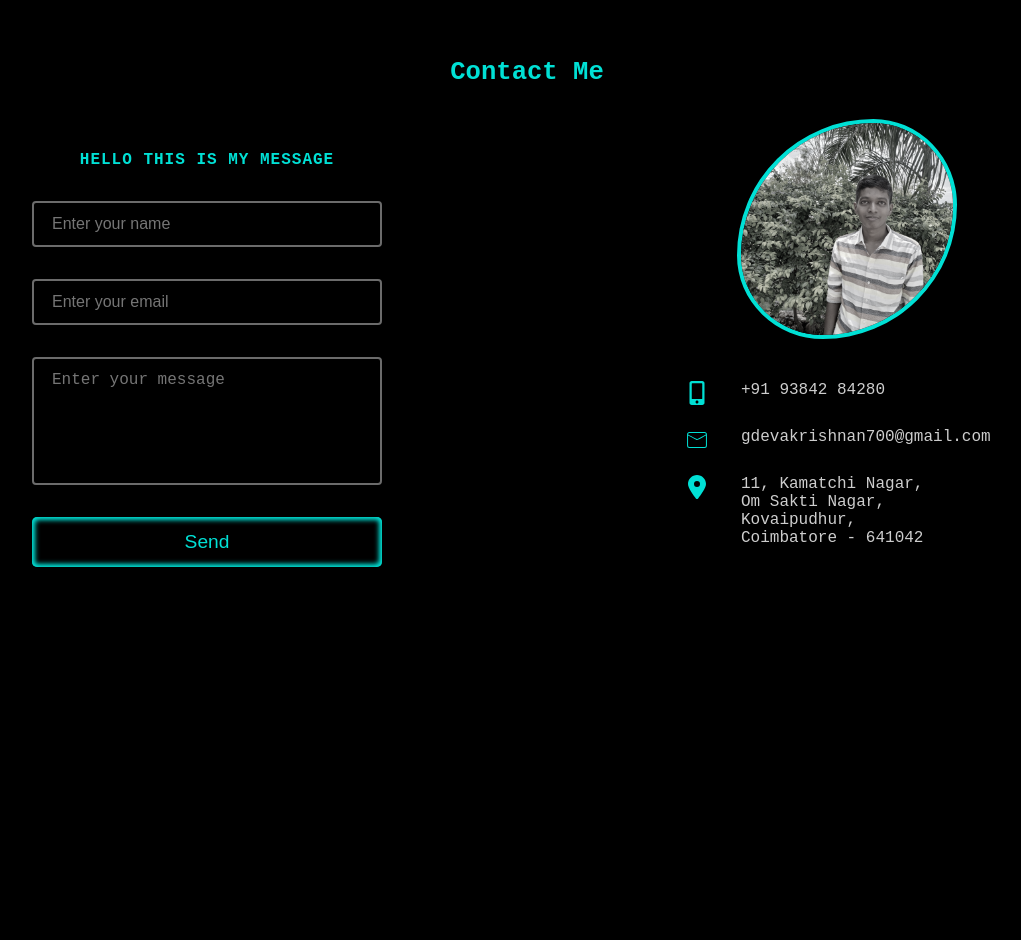
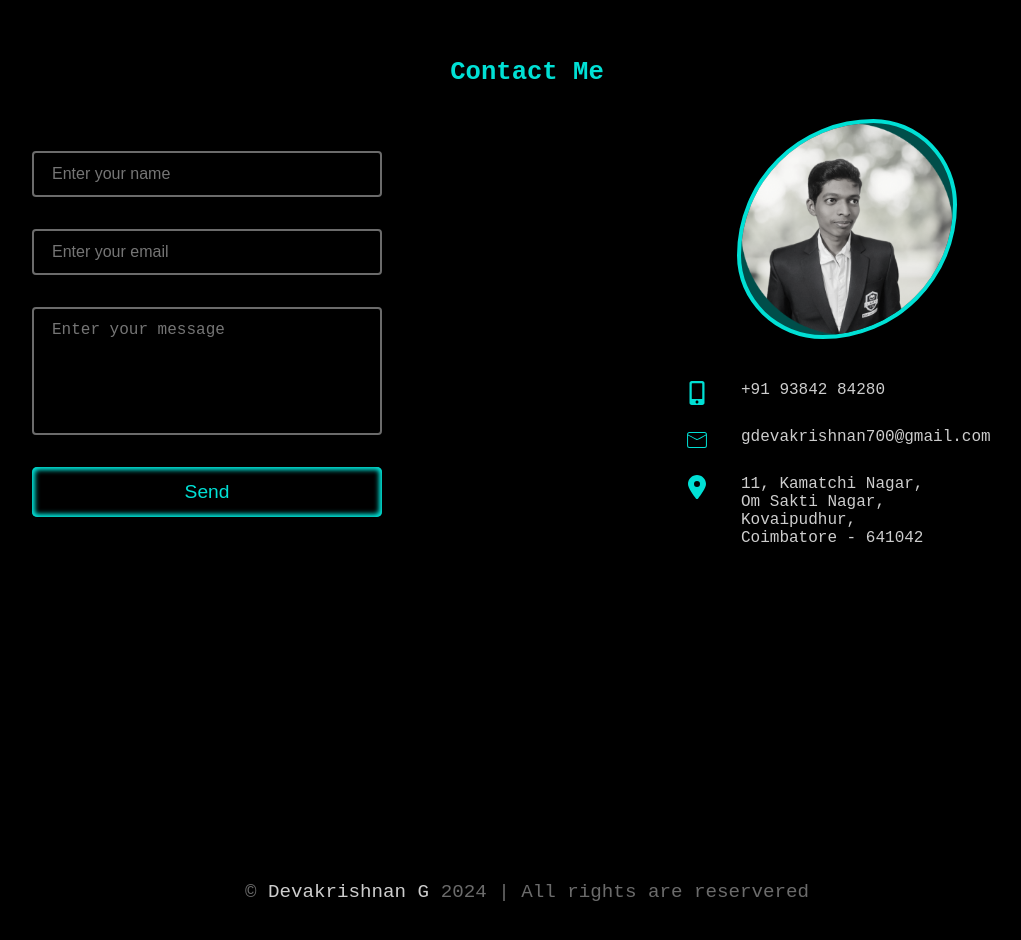
Before and after one commit to gdevakrishnan/gdevakrishnan-portfolio, a React (Vite) app in the folder client/: page /contact in a window 1280 px wide. Shown: the part 60-1000 px from the top of the page, without its empty margins (113-1134 px from the left). Before the commit the page ends 902 px from the top, so only its background shows below. Built offline with nearby package versions, Linux system fonts and the light colour scheme.

Commit message:
client side deployment

```diff
--- a/client/src/components/Footer.jsx
+++ b/client/src/components/Footer.jsx
@@ -1,8 +1,12 @@
-import React from 'react'
+import React, { Fragment } from 'react'
 
 function Footer() {
   return (
-    <div>Footer</div>
+    <Fragment>
+      <footer>
+        <h1>&copy; <span className='name'>Devakrishnan G</span> 2024 | <span className='block'>All rights are reservered</span></h1>
+      </footer>
+    </Fragment>
   )
 }
 
--- a/client/src/components/Navbar.jsx
+++ b/client/src/components/Navbar.jsx
@@ -1,45 +1,89 @@
-import React, { Fragment, useContext } from 'react'
-import logo from '../assets/gd_logo.png'
-import { Link } from 'react-router-dom'
-import appContext from '../context/appContext'
+import React, { Fragment, useContext, useState } from 'react';
+import logo from '../assets/gd_logo.png';
+import { Link } from 'react-router-dom';
+import appContext from '../context/appContext';
 
 function Navbar() {
     const { navState } = useContext(appContext);
+    const [menuOpen, setMenuOpen] = useState(false);
+
+    const handleMenuToggle = () => {
+        setMenuOpen(!menuOpen);
+    };
+
+    const handleLinkClick = () => {
+        setMenuOpen(false);
+    };
 
     return (
         <Fragment>
             <nav className="menu-container">
-                <input type="checkbox" aria-label="Toggle menu" />
-                <span></span>
-                <span></span>
-                <span></span>
+                <input
+                    type="checkbox"
+                    aria-label="Toggle menu"
+                    checked={menuOpen}
+                    onChange={handleMenuToggle}
+                />
+                <span onClick={handleMenuToggle}></span>
+                <span onClick={handleMenuToggle}></span>
+                <span onClick={handleMenuToggle}></span>
 
-                <Link to="/" className="menu-logo">
+                <Link to="/" className="menu-logo" onClick={handleLinkClick}>
                     <img src={logo} alt="gdevakrishnan" />
                 </Link>
 
-                <div className="menu">
+                <div className={`menu ${menuOpen ? 'open' : ''}`}>
                     <ul>
                         <li>
-                            <Link style={{ color: (navState.home) ? "#00e0d5": null }} to="/">Home</Link>
+                            <Link
+                                style={{ color: navState.home ? "#00e0d5" : null }}
+                                to="/"
+                                onClick={handleLinkClick}
+                            >
+                                Home
+                            </Link>
                         </li>
                         <li>
-                            <Link style={{ color: (navState.about) ? "#00e0d5": null }} to="/about">About</Link>
+                            <Link
+                                style={{ color: navState.about ? "#00e0d5" : null }}
+                                to="/about"
+                                onClick={handleLinkClick}
+                            >
+                                About
+                            </Link>
                         </li>
                         <li>
-                            <Link style={{ color: (navState.skills) ? "#00e0d5": null }} to="/skills">Skills</Link>
+                            <Link
+                                style={{ color: navState.skills ? "#00e0d5" : null }}
+                                to="/skills"
+                                onClick={handleLinkClick}
+                            >
+                                Skills
+                            </Link>
                         </li>
                         <li>
-                            <Link style={{ color: (navState.projects) ? "#00e0d5": null }} to="/projects">Projects</Link>
+                            <Link
+                                style={{ color: navState.projects ? "#00e0d5" : null }}
+                                to="/projects"
+                                onClick={handleLinkClick}
+                            >
+                                Projects
+                            </Link>
                         </li>
                         <li>
-                            <Link style={{ color: (navState.contact) ? "#00e0d5": null }} to="/contact">Contact</Link>
+                            <Link
+                                style={{ color: navState.contact ? "#00e0d5" : null }}
+                                to="/contact"
+                                onClick={handleLinkClick}
+                            >
+                                Contact
+                            </Link>
                         </li>
                     </ul>
                 </div>
             </nav>
         </Fragment>
-    )
+    );
 }
 
-export default Navbar
+export default Navbar;
--- a/client/src/components/Profile.jsx
+++ b/client/src/components/Profile.jsx
@@ -1,5 +1,5 @@
 import React, { Fragment } from 'react'
-import devakrishnan_profile from "../assets/devakrishnan_profile.jpg"
+import devakrishnan_profile from "../assets/devakrishnan_profile.png"
 
 function Profile() {
   return (
--- a/client/src/index.css
+++ b/client/src/index.css
@@ -438,12 +438,16 @@ body {
   height: 220px;
   border: 4px solid var(--main);
   margin-bottom: 2rem;
+  background-color: var(--color2);
+  display: flex;
+  justify-content: center;
+  align-items: center;
+  background-color: #00e0d559;
 }
 
 .profile_image .img {
   width: 100%;
   height: auto;
-  object-fit: center;
   border-radius: 40px;
   filter: grayscale(90%);
 }
@@ -773,3 +777,31 @@ body {
     padding-top: 6rem;
   }
 }
+
+/* footer */
+footer {
+  background-color: var(--color1);
+  width: 100%;
+  min-height: 100px;
+  height: auto;
+  display: grid;
+  place-items: center;
+}
+
+footer h1 {
+  color: var(--color2);
+  font-size: 1.2rem;
+  font-weight: 400;
+  line-height: 2rem;
+  text-align: center;
+}
+
+footer h1 .name {
+  color: var(--text);
+}
+
+@media screen and (max-width: 800px) {
+  footer h1 .block {
+    display: block;
+  }
+}
--- a/client/src/pages/Contact.jsx
+++ b/client/src/pages/Contact.jsx
@@ -8,13 +8,14 @@ import validator from 'validator'
 import { sendEmail } from '../services/serviceWorker';
 
 function Contact() {
-  const { setNavState } = useContext(appContext);
-  const [msg, setMsg] = useState("Hello this is my message");
-  const [formData, setFormData] = useState({
+  const initialState = {
     name: '',
     gmail: '',
     message: ''
-  });
+  };
+  const { setNavState } = useContext(appContext);
+  const [msg, setMsg] = useState("");
+  const [formData, setFormData] = useState(initialState);
 
   useEffect(() => {
     setNavState({
@@ -50,6 +51,7 @@ function Contact() {
         setTimeout(() => {
           setMsg("");
         }, 5000);
+        setFormData(initialState);
       })
       .catch((e) => console.log(e.message));
   }
--- a/client/src/routers/Routers.jsx
+++ b/client/src/routers/Routers.jsx
@@ -6,6 +6,7 @@ import About from '../pages/About'
 import Skills from '../pages/Skills'
 import Projects from '../pages/Projects'
 import Contact from '../pages/Contact'
+import Footer from '../components/Footer'
 
 function Routers() {
   return (
@@ -20,6 +21,7 @@ function Routers() {
                 <Route path = "/contact" element={<Contact />}/>
             </Routes>
             <Outlet />
+            <Footer />
         </Router>
     </Fragment>
   )
```
Also changed, not shown: client/src/assets/devakrishnan_profile.jpg (deleted), client/src/assets/devakrishnan_profile.png (added).
